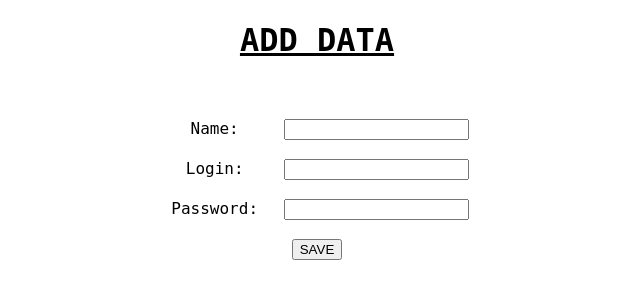
After one commit to k4dabra/django_flask_project, a Django app: page /addPage/ in a window 1280 px wide. The commit adds this page. Shown: the top 300 px of the page, without its empty margins (323-963 px from the left). Run offline with Django 5.2, Linux system fonts and the light colour scheme.

Commit message:
finished

```diff
--- /dev/null
+++ b/frontend/interface/static/interface/css/base.css
@@ -0,0 +1,48 @@
+body {
+    font-family: monospace;
+    font-size: 16px;
+}
+
+header, main {
+    text-align: center;
+}
+
+form label {
+    display: inline-block;
+    width: 100px;
+    margin-right: 10px;
+}
+
+form textarea {
+    display: inline-block;
+    width: 25%;
+    vertical-align: top;
+}
+
+#add_btn {
+    font-family: monospace;
+    padding: 50px;
+    background-color: rgba(0, 255, 0, 1);
+}
+
+#get_btn {
+    font-family: monospace;
+    padding: 50px;
+    color: rgba(255, 255, 255, 1);
+    background-color: rgba(26, 26, 255, 1);
+}
+
+#erro {
+    color: rgba(255, 0, 0, 1);
+}
+
+#homepage_btn {
+    font-weight: bold;
+    background-color: rgba(0, 0, 0, 1);
+    color: rgba(255, 255, 0, 1);
+    padding: 15px 40px;
+}
+
+.result_search_key {
+    text-decoration: underline;
+}
--- /dev/null
+++ b/frontend/interface/templates/addPage.html
@@ -0,0 +1,23 @@
+{% extends "base.html" %}
+
+{% block tab_title %} ADD DATA {% endblock %}
+
+{% block title %}
+<h1><u>ADD DATA</u></h1>
+{% endblock %}
+
+{% block main %}
+<form action="/add/" method="POST">
+    {% csrf_token %}
+    <label for="name">Name:</label>
+    <input type="text" id="name" name="name" required><br><br>
+
+    <label for="login">Login:</label>
+    <input type="text" id="login" name="login" required><br><br>
+
+    <label for="password">Password:</label>
+    <input type="text" id="password" name="password" required><br><br>
+
+    <button type="submit">SAVE</button>
+</form>
+{% endblock %}
--- a/frontend/interface/templates/base.html
+++ b/frontend/interface/templates/base.html
@@ -1,16 +1,24 @@
 <!DOCTYPE html>
-<html lang="en">
+<html lang="pt-br">
 <head>
     <meta charset="UTF-8">
     <meta name="viewport" content="width=device-width, initial-scale=1.0">
+    <link rel="stylesheet" href="../static/interface/css/base.css">
     <title>{% block tab_title %}{% endblock %}</title>
 </head>
 <body>
-    {% block title %}{% endblock %}
+    <header>
+        {% block title %}{% endblock %}
+    </header>
     <br>
     <br>
     <main>
         {% block main %}{% endblock %}
     </main>
+    <br>
+    <br>
+    <footer>
+        {% block footer %}{% endblock %}
+    </footer>
 </body>
 </html>
--- a/frontend/interface/templates/index.html
+++ b/frontend/interface/templates/index.html
@@ -7,6 +7,6 @@
 {% endblock %}
 
 {% block main %}
-<button id="add_btn" onclick="window.location.href='/add';">ADD DATA</button>
-<button id="read_btn" onclick="window.location.href='/read';">GET DATA</button>
+<button id="add_btn" onclick="window.location.href='/addPage';">ADD DATA</button>
+<button id="get_btn" onclick="window.location.href='/readPage';">GET DATA</button>
 {% endblock %}
--- a/frontend/interface/urls.py
+++ b/frontend/interface/urls.py
@@ -2,5 +2,9 @@ from django.urls import path
 from . import views
 
 urlpatterns = [
-    path('',views.main)
+    path('',views.main),
+    path('readPage/',views.read_page),
+    path('addPage/',views.add_page),
+    path('read/',views.read),
+    path('add/',views.add),
 ]
--- a/frontend/interface/views.py
+++ b/frontend/interface/views.py
@@ -1,8 +1,45 @@
 from django.shortcuts import render
 from django.http import HttpResponse
+import requests
 
 # Create your views here.
 
 def main(req):
     return render(req, "index.html")
-    # return HttpResponse("hello world!")
+
+def read_page(req):
+    return render(req, "readPage.html")
+
+def add_page(req):
+    return render(req, "addPage.html")
+
+def read(req):
+    name = req.GET.get("name")
+    login = req.GET.get("login")
+
+    if name:
+        url = f"http://127.0.0.1:5000/read?name={name}"
+        search_key = name
+    elif login:
+        url = f"http://127.0.0.1:5000/read?login={login}"
+        search_key = login
+
+    res = requests.get(url).json()
+
+    return render(req,"readResult.html",{"res":res,"search_key":search_key})
+
+def add(req):
+    url = f"http://127.0.0.1:5000/add/"
+
+    package = {
+        "name": req.POST.get("name"),
+        "login": req.POST.get("login"),
+        "password": req.POST.get("password")
+    }
+
+    res = requests.post(url,json=package)
+
+    if res.status_code == 200:
+        return render(req,"addResult.html",{"name":req.POST.get("name")})
+
+    return HttpResponse("add")
```
Also changed, not shown: app.py (+5 -4 lines), frontend/interface/templates/addResult.html (added, +11 -0 lines), frontend/interface/templates/readPage.html (added, +19 -0 lines), frontend/interface/templates/readResult.html (added, +18 -0 lines).
